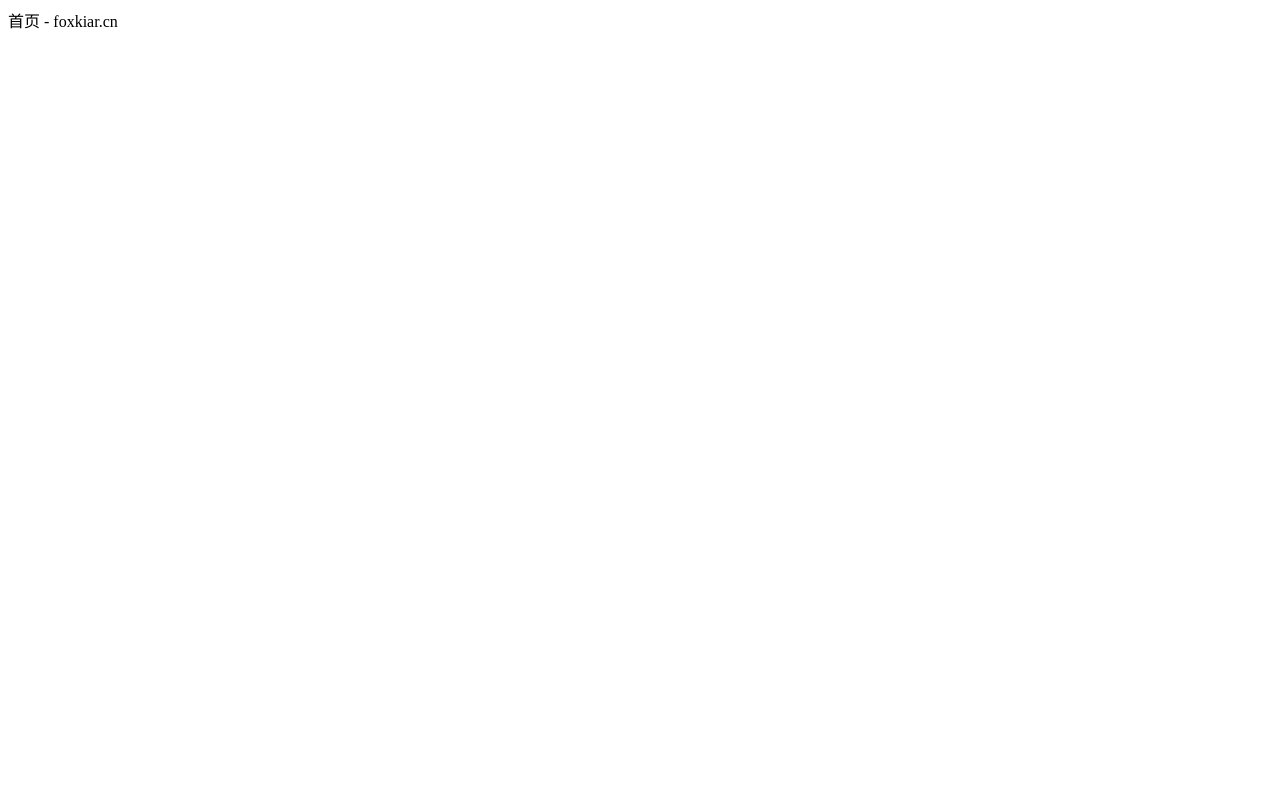
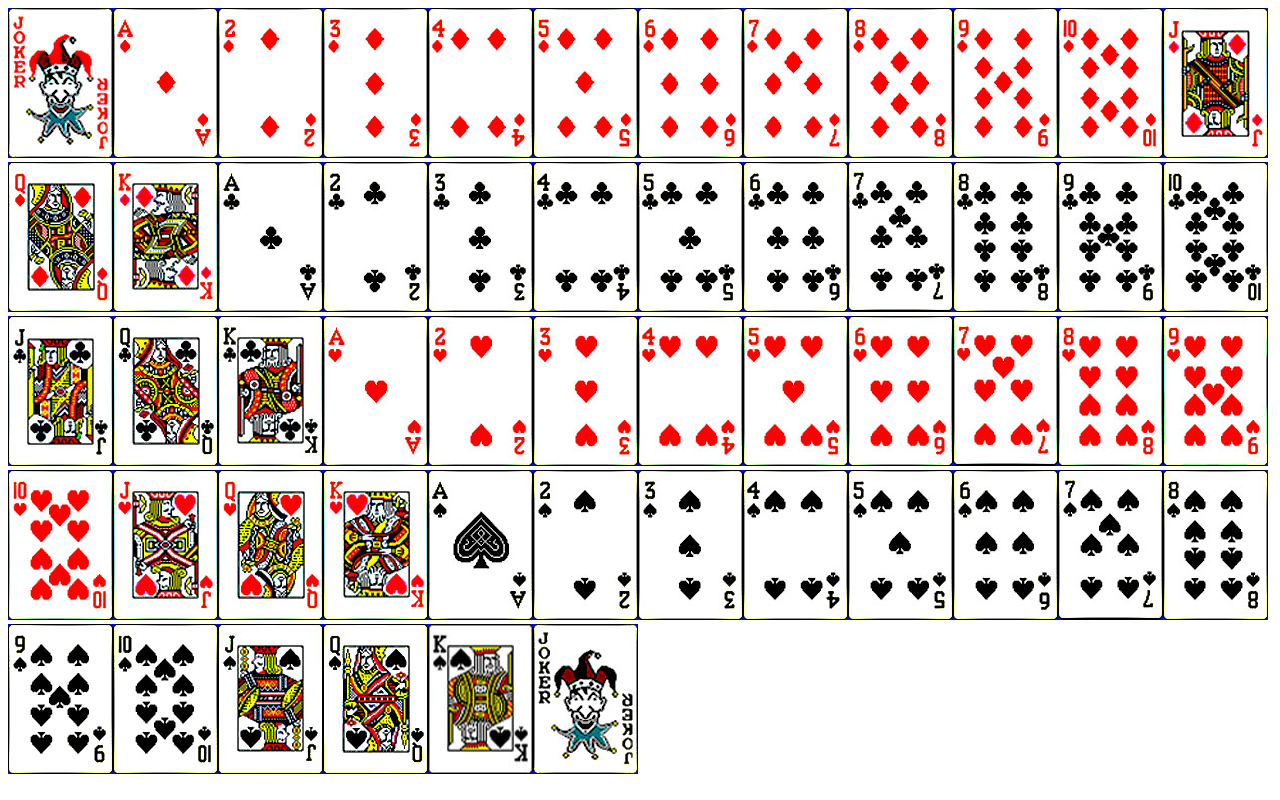
Before and after one commit to FOXKIAR/poker, a Vue app in the folder client/: page /#/index in a window 1280 px wide. Built offline with nearby package versions, Linux system fonts and the light colour scheme.

Commit message:
测试vue批量渲染

```diff
--- a/client/src/pages/index.vue
+++ b/client/src/pages/index.vue
@@ -1,8 +1,63 @@
-<script>
-
+<script setup>
+  const cards = [
+    "彩色Joker.jpg",
+    "方片1.jpg",
+    "方片2.jpg",
+    "方片3.jpg",
+    "方片4.jpg",
+    "方片5.jpg",
+    "方片6.jpg",
+    "方片7.jpg",
+    "方片8.jpg",
+    "方片9.jpg",
+    "方片10.jpg",
+    "方片11.jpg",
+    "方片12.jpg",
+    "方片13.jpg",
+    "梅花1.jpg",
+    "梅花2.jpg",
+    "梅花3.jpg",
+    "梅花4.jpg",
+    "梅花5.jpg",
+    "梅花6.jpg",
+    "梅花7.jpg",
+    "梅花8.jpg",
+    "梅花9.jpg",
+    "梅花10.jpg",
+    "梅花11.jpg",
+    "梅花12.jpg",
+    "梅花13.jpg",
+    "红桃1.jpg",
+    "红桃2.jpg",
+    "红桃3.jpg",
+    "红桃4.jpg",
+    "红桃5.jpg",
+    "红桃6.jpg",
+    "红桃7.jpg",
+    "红桃8.jpg",
+    "红桃9.jpg",
+    "红桃10.jpg",
+    "红桃11.jpg",
+    "红桃12.jpg",
+    "红桃13.jpg",
+    "黑桃1.jpg",
+    "黑桃2.jpg",
+    "黑桃3.jpg",
+    "黑桃4.jpg",
+    "黑桃5.jpg",
+    "黑桃6.jpg",
+    "黑桃7.jpg",
+    "黑桃8.jpg",
+    "黑桃9.jpg",
+    "黑桃10.jpg",
+    "黑桃11.jpg",
+    "黑桃12.jpg",
+    "黑桃13.jpg",
+    "黑白Joker.jpg"
+  ]
 </script>
 <template>
-  首页 - foxkiar.cn
+  <img v-for="card in cards" v-bind:src="'../../public/cards/'+card" alt="">
 </template>
 <style>
 
```
